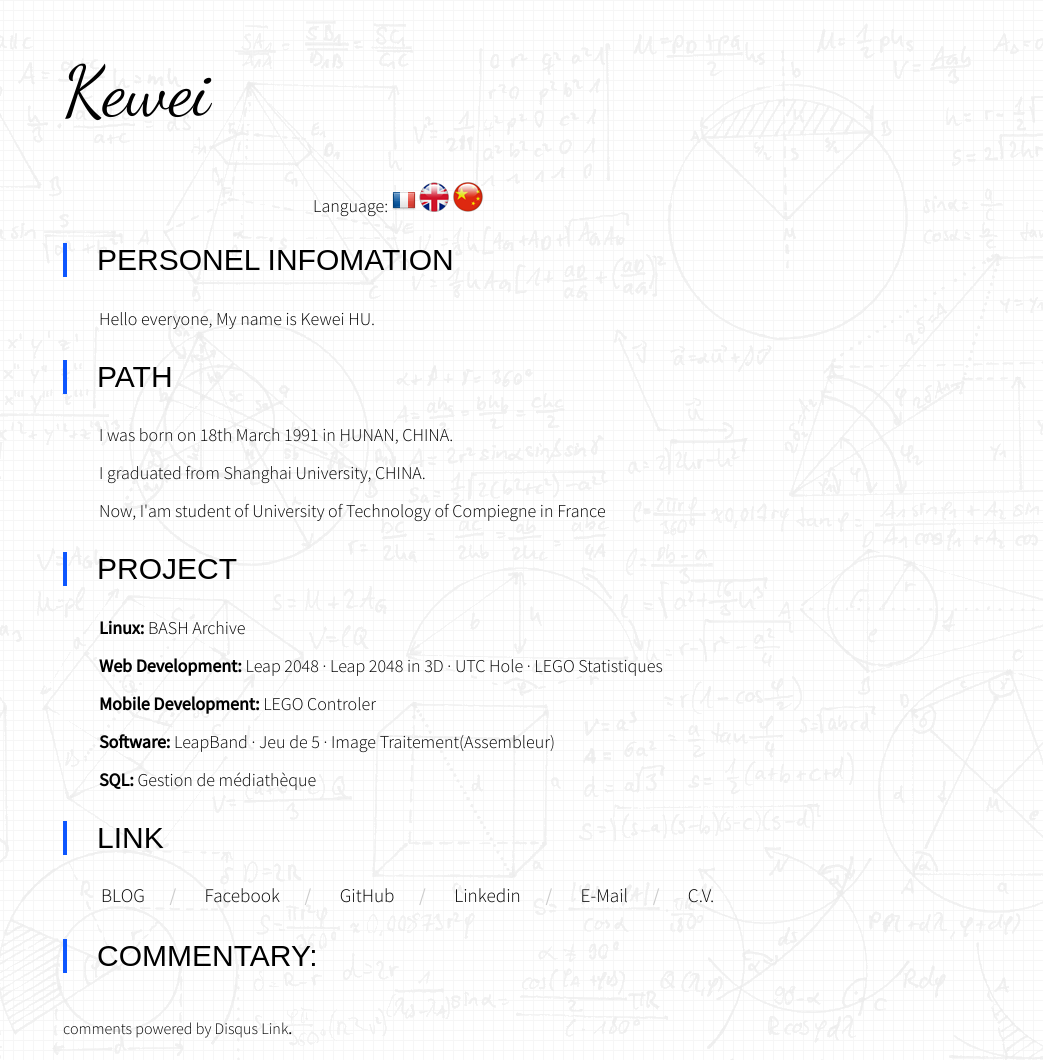
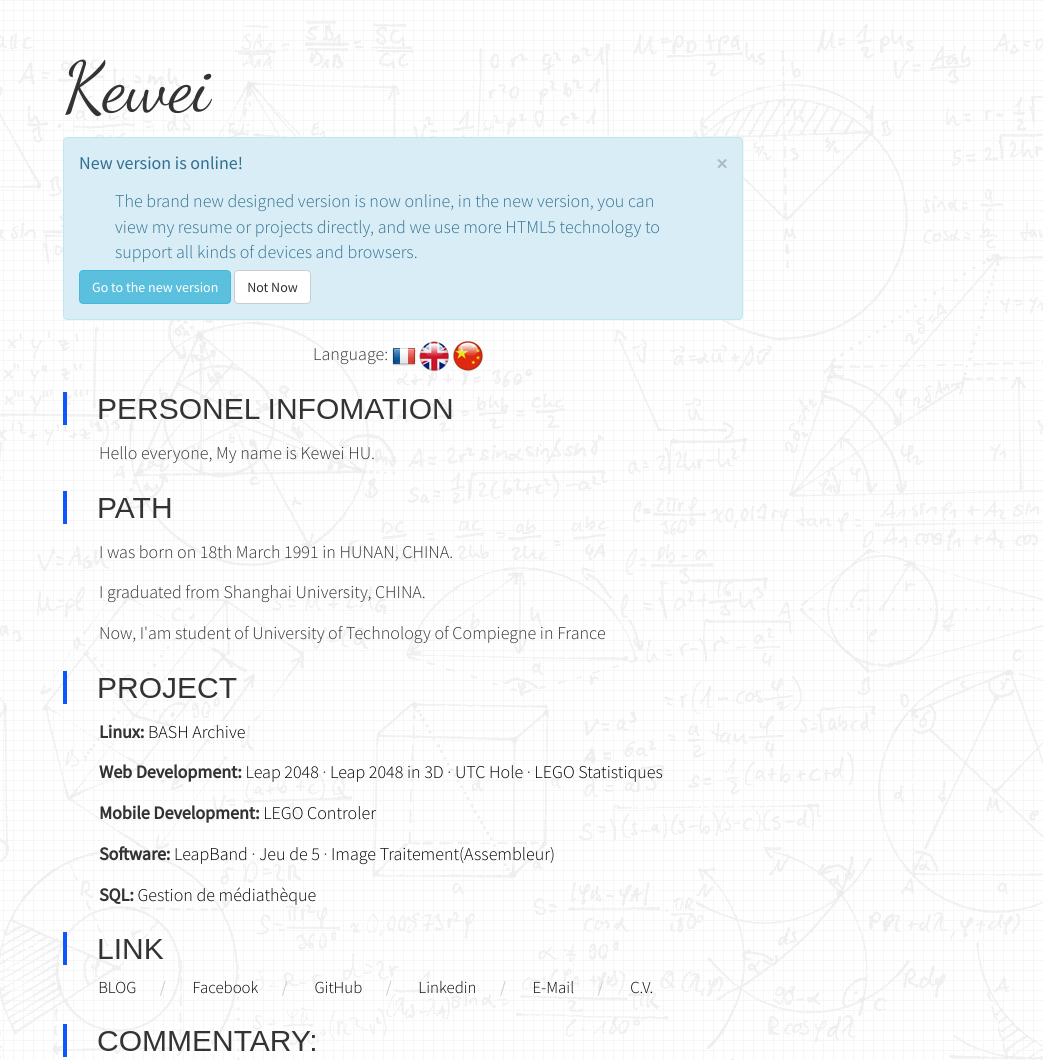
Before and after one commit to VillzVic/kewei.me, a plain HTML site: page v1/index.html in a window 1280 px wide. Shown: the top 1060 px of the page, without its empty margins (237-1280 px from the left). Drawn offline with nearby package versions, Linux system fonts and the light colour scheme; a script that the page names is missing; files whose address does not match are found by name; a web font is replaced by a local one.

Commit message:
ADD::redirection page & new version alert

```diff
--- a/v1/index.html
+++ b/v1/index.html
@@ -2,17 +2,25 @@
 <html>
 <head>
 	<meta charset="utf-8">
-	 <script type="text/javascript" src="http://ajax.googleapis.com/ajax/libs/jquery/1.9.1/jquery.min.js"></script>
 	<title>Kewei.Me</title>
-
+	<link href="//maxcdn.bootstrapcdn.com/bootstrap/3.2.0/css/bootstrap.min.css" rel="stylesheet">
 	<link rel="stylesheet" href="style2.css">
 	<link href='http://fonts.googleapis.com/css?family=Source+Sans+Pro:200,300,400' rel='stylesheet' type='text/css'>
 	<link href='http://fonts.googleapis.com/css?family=Dancing+Script' rel='stylesheet' type='text/css'>
 	<link href='http://fonts.googleapis.com/css?family=Text+Me+One' rel='stylesheet' type='text/css'>
+    <script type="text/javascript" src="http://ajax.googleapis.com/ajax/libs/jquery/1.9.1/jquery.min.js"></script>
+	<script src="//maxcdn.bootstrapcdn.com/bootstrap/3.2.0/js/bootstrap.min.js"></script>
 
 </head>
 <body>
 	<h1 lang>Kewei</h1>
+	<div class="alert alert-info fade in" role="alert">
+      <button type="button" class="close" data-dismiss="alert"><span aria-hidden="true">×</span><span class="sr-only">Close</span></button>
+      <h4>New version is online!</h4>
+      <p>The brand new designed version is now online, in the new version, you can view my resume or projects directly, and we use more HTML5 technology to support all kinds of devices and browsers.</p>
+      <button type="button" class="btn btn-info goto">Go to the new version</button>
+      <button type="button" class="btn btn-default" data-dismiss="alert">Not Now</button>
+    </div>
 	<div>
 		<p style="margin: 5px 250px;
   font-weight: 300;
--- a/v1/script.js
+++ b/v1/script.js
@@ -2,6 +2,10 @@
 var dict = {};
 
 	$(function() {
+		$('.goto').click(function() {
+		   window.location = "http://kewei.me/v2";
+		});
+	$(".alert").alert();
 	registerWords();
 	if (!(getCookieVal("lang"))){
 	setLanguage("en");
```
Also changed, not shown: index.html (added, +11 -0 lines).
